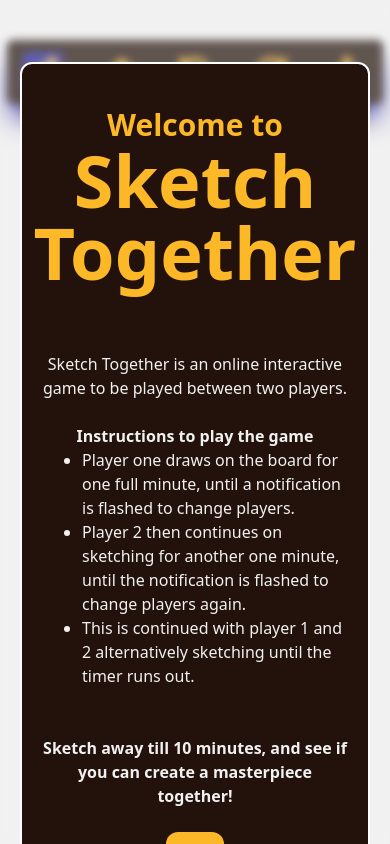
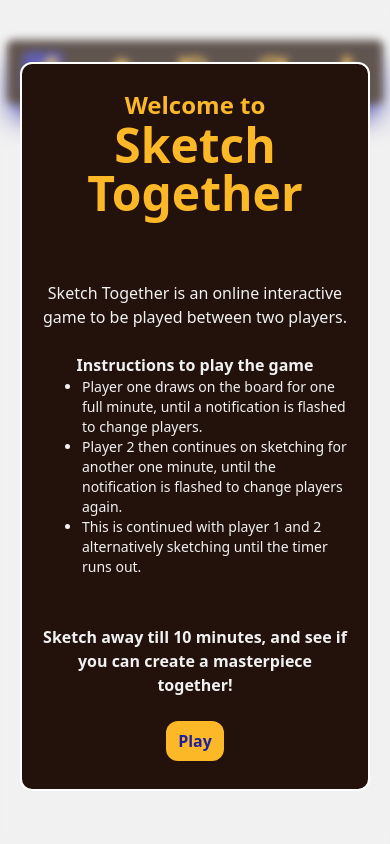
Before and after one commit to KartikChinda/sketchTogether, a Next.js app: page / in a window 390 px wide. Built offline with nearby package versions, Linux system fonts and the light colour scheme.

Commit message:
Added UI changes

```diff
--- a/app/components/Model.tsx
+++ b/app/components/Model.tsx
@@ -13,12 +13,12 @@ const Model = ({ handleClick }: Props) => {
     return (
 
         <div className='fixed top-2 md:top-0 inset-0 bg-opacity-30 backdrop-blur-sm flex justify-center items-center font-sans z-20 bg-[#F1F1F1]'>
-            <div className='bg-[#23120B] border-2 rounded-xl border-[#fff] flex relative top-14 md:top-0 flex-col gap-3 md:w-[70%] w-[100%]  m-5 p-2 justify-center items-center group'>
-                <span className='text-7xl  text-center font-bold text-[#FDB827]'><span className='text-3xl font-semibold'>Welcome to</span><br /> Sketch Together</span>
+            <div className='bg-[#23120B] border-2 rounded-xl border-[#fff] flex relative top-0 flex-col gap-3 md:w-[70%] w-[100%]  m-5 p-2 justify-center items-center group'>
+                <span className='text-5xl md:text-7xl  text-center font-bold text-[#FDB827]'><span className='text-2xl md:text-3xl font-semibold'>Welcome to</span><br /> Sketch Together</span>
                 <div className='text-md text-[#F1F1F1] p-3 text-center mt-10'>
                     Sketch Together is an online interactive game to be played between two players.<br /> <br />
                     <span className='font-bold'>Instructions to play the game</span>
-                    <ul className='text-left list-disc pl-10 text-[#f1f1f1]'>
+                    <ul className='text-left text-sm list-disc pl-10 text-[#f1f1f1]'>
                         <li>Player one draws on the board for one full minute, until a notification is flashed to change players. </li>
                         <li>Player 2 then continues on sketching for another one minute, until the notification is flashed to change players again. </li>
                         <li>This is continued with player 1 and 2 alternatively sketching until the timer runs out.</li>
--- a/app/components/Timers.tsx
+++ b/app/components/Timers.tsx
@@ -32,6 +32,7 @@ const Timers = () => {
         }
     },)
 
+    // used for the playerTurn component to load up.
     useEffect(() => {
         setplayerOnePlays(!playerOnePlays);
         if (minutes === 0) setshowComponent(false);
```
